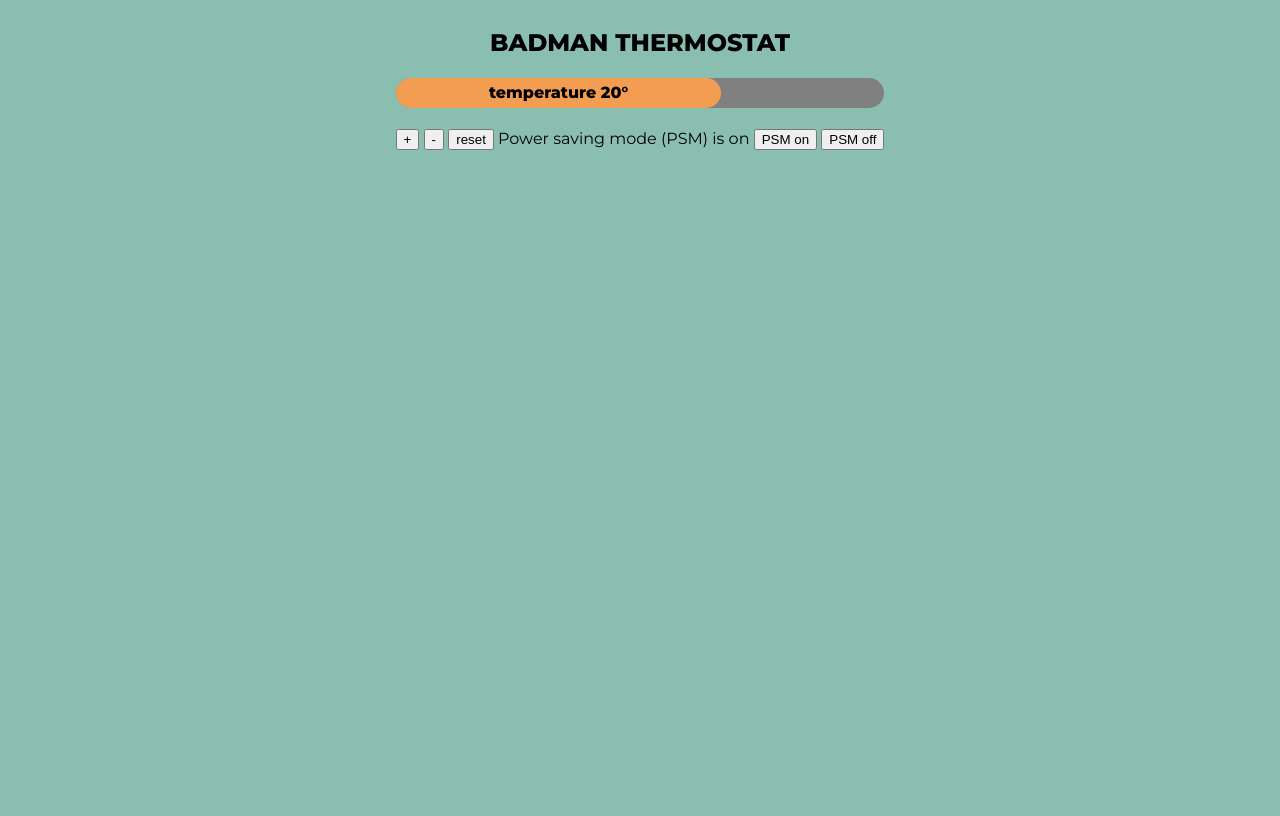
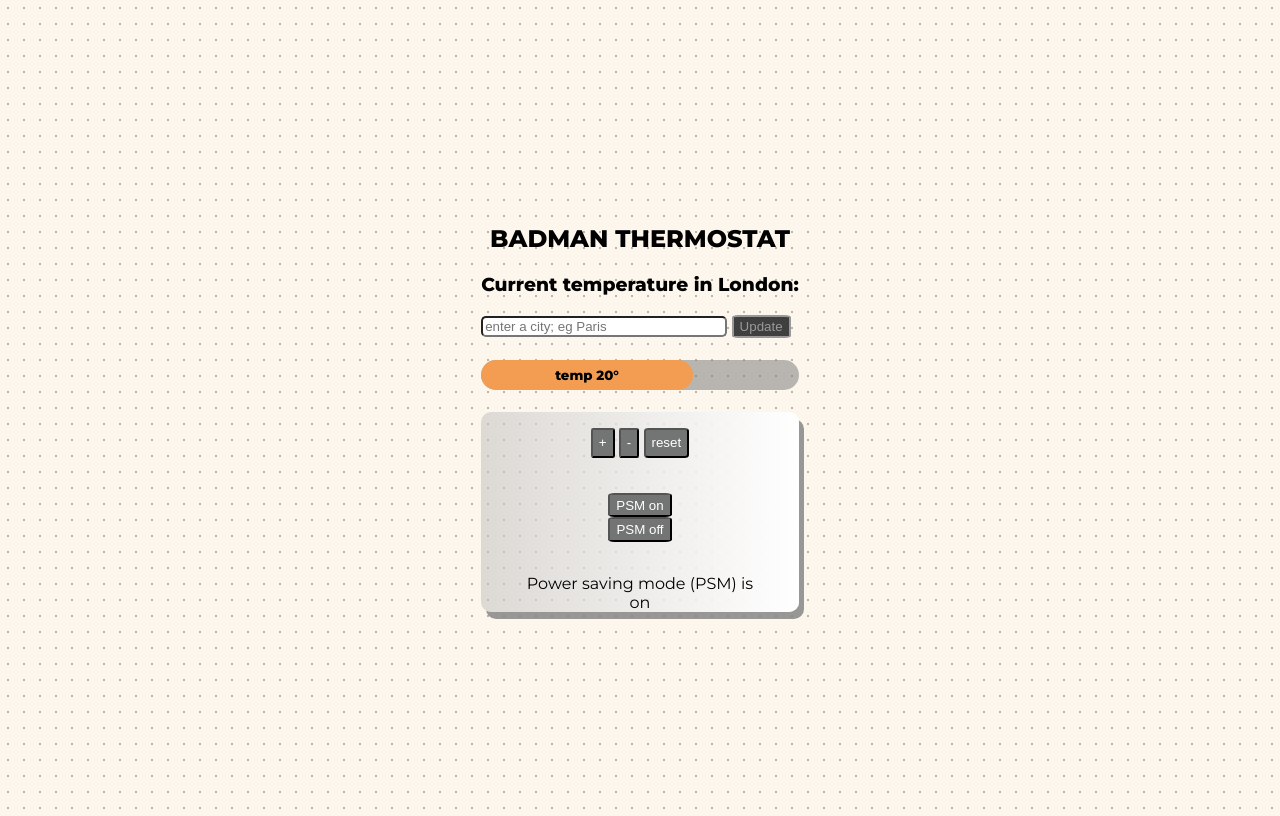
Before and after one commit to rouryjhinds/thermostat, a plain HTML site: page index.html in a window 1280 px wide. Drawn offline with nearby package versions, Linux system fonts and the light colour scheme; no server answers.

Commit message:
made changes to styling and added dynamic styling to buttons

```diff
--- a/index.html
+++ b/index.html
@@ -1,26 +1,77 @@
 <!DOCTYPE html>
+
 <html>
+
   <head>
+
     <link rel="stylesheet" type="text/css" href="/stylesheets/thermostat_style.css"/>
+
     <title>Thermostat</title>
+
   </head>
+
   <body>
+
     <section>
-        <h1> BADMAN THERMOSTAT </h1>
+
+
+
+    <h1> BADMAN THERMOSTAT </h1>
+
+
+
+    <h3>Current temperature in <span id="temp-in-city">London</span>: <span id="current-temperature"></span></h3>
+
+    <form id="select-city" class="city-box">
+
+        <input id="current-city" type="text" placeholder="enter a city; eg Paris"></input>
+
+        <input type="submit" class="update-button" value="Update"></input>
+
+    </form>
+
+
+
     <div id="usageBar">
-      <h4 id="temperature"></h4>
+
+      <h5 id="temperature"></h5>
+
     </div>
+
+
+
+  <div class="app-box">
+
       <p>
-        <button id="temperature-up">+</button>
-        <button id="temperature-down">-</button>
-        <button id="temperature-reset">reset</button>
+
+        <button id="temperature-up" class="button"> + </button>
+
+        <button id="temperature-down" class="button"> - </button>
+
+        <button id="temperature-reset" class="button"> reset </button>
+
+       <br></br>
+
+      </p>
+
+        <button id="powersaving-on" class="button">PSM on</button>
+
+        <button id="powersaving-off" class="button">PSM off</button>
+
+        <p></p>
+
         Power saving mode (PSM) is <span id="power-saving-status">on</span>
-        <button id="powersaving-on">PSM on</button>
-        <button id="powersaving-off">PSM off</button>
-      </p>
+
+  </div>
+
     </section>
+
     <script src="src/thermostat.js"></script>
+
     <script src="http://code.jquery.com/jquery-3.3.1.js"></script>
+
     <script src="src/interface.js"></script>
+
   </body>
+
 </html>
--- a/src/interface.js
+++ b/src/interface.js
@@ -1,4 +1,14 @@
 $(document).ready(function() {
+  $.get('http://api.openweathermap.org/data/2.5/weather?q=London&appid=a3d9eb01d4de82b9b8d0849ef604dbed&units=metric', function(data) {
+  $('#current-temperature').text(data.main.temp);
+})
+  let $submit = $('input[type="submit"]');
+
+  $submit.prop('disabled', true);
+      $('input[type="text"]').on('input change', function() { //'input change keyup paste'
+        $submit.prop('disabled', !$(this).val().length);
+  });
+
   let thermostat = new Thermostat();
   updateTemperature();
 
@@ -29,9 +39,29 @@ $(document).ready(function() {
     updateTemperature();
   })
 
+  displayWeather('London');
+
+$('#select-city').submit(function(event) {
+  event.preventDefault();
+  let city = $('#current-city').val();
+  displayWeather(city);
+  $('#temp-in-city').text(city);
+})
+
   function updateTemperature() {
-    $('#temperature').text(`temperature ${thermostat.temperature}°`);
+    $('#temperature').text(`temp ${thermostat.temperature}°`);
     $('#temperature').attr('class', thermostat.energyUsage());
     $('#myBar').attr('class', thermostat.energyUsage());
   };
+
+  function displayWeather(city) {
+    let url = 'http://api.openweathermap.org/data/2.5/weather?q=' + city;
+    let token = '&appid=a3d9eb01d4de82b9b8d0849ef604dbed';
+    let units = '&units=metric';
+    $.get(url + token + units, function(data) {
+      $('#current-temperature').text(data.main.temp);
+    });
+  }
+
+
 });
--- a/stylesheets/thermostat_style.css
+++ b/stylesheets/thermostat_style.css
@@ -1,7 +1,7 @@
 @import url('https://fonts.googleapis.com/css?family=Montserrat:400,800');
 
 h1 {
-	text-align: center;
+    text-align: center;
 }
 
 h4 {
@@ -9,18 +9,38 @@ h4 {
 }
 
 body {
-	background: #8abeb1;
+    background-color: #fdf6ec;
+    background-image: radial-gradient(#53504d66 0.8px, #fdf6ec 0.8px);
+    background-size: 16px 16px;
+    font-family: 'Montserrat', sans-serif;
 	display: flex;
 	justify-content: center;
 	align-items: center;
-	flex-direction: column;
-	font-family: 'Montserrat', sans-serif;
+    flex-direction: column;
+    height: 100vh;
+}
+
+#current-city {
+    width: 75%;
+    border-radius: 5px;
+}
+
+.app-box {
+    display: flex;
+	justify-content: center;
+	align-items: center;
+    flex-direction: column;
+    background-image: linear-gradient(to right, rgba(194, 194, 194, 0.55) , white);
+    border-radius: 10px;
+    max-width: 500px;
+    height: 200px;
+    box-shadow: 5px 7px #888888db;
 }
 
 .low-usage {
     width: 33.33%;
     height: 30px;
-    background-color: green;
+    background-color: rgb(23, 167, 23);
     border-radius: 15px;
     text-align: center;
     line-height: 30px;
@@ -49,6 +69,33 @@ body {
 
 #usageBar {
     width: 100%;
-    background-color: grey;
+    background-color: rgba(128, 128, 128, 0.548);
     border-radius: 15px;
+    height: fit-content;
 }
+
+.button {
+    border-radius: 10%;
+    background-color: rgb(115, 117, 117);
+    color: white;
+    height: 30px;
+}
+
+.update-button {
+    border-radius: 10%;
+    background-color: rgb(115, 117, 117);
+    color: white;
+    height: 23px;
+}
+
+.update-button:disabled {
+  border: 2px solid #999999;
+  background-color: #3f3f3f;
+  color: #999999;
+}
+
+.button:hover {
+    border: 2px solid white;
+    background-color: rgba(115, 117, 117, 0.612);
+    color: white;
+}
```
Also changed, not shown: 2 other files.
